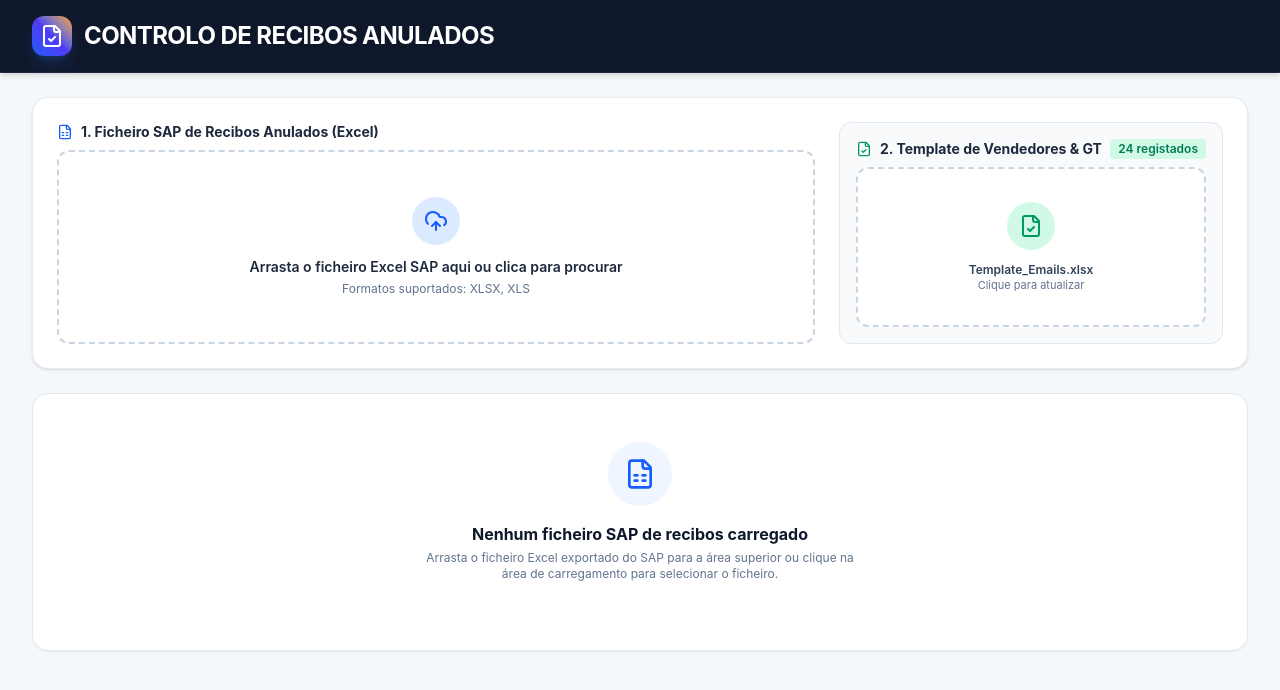
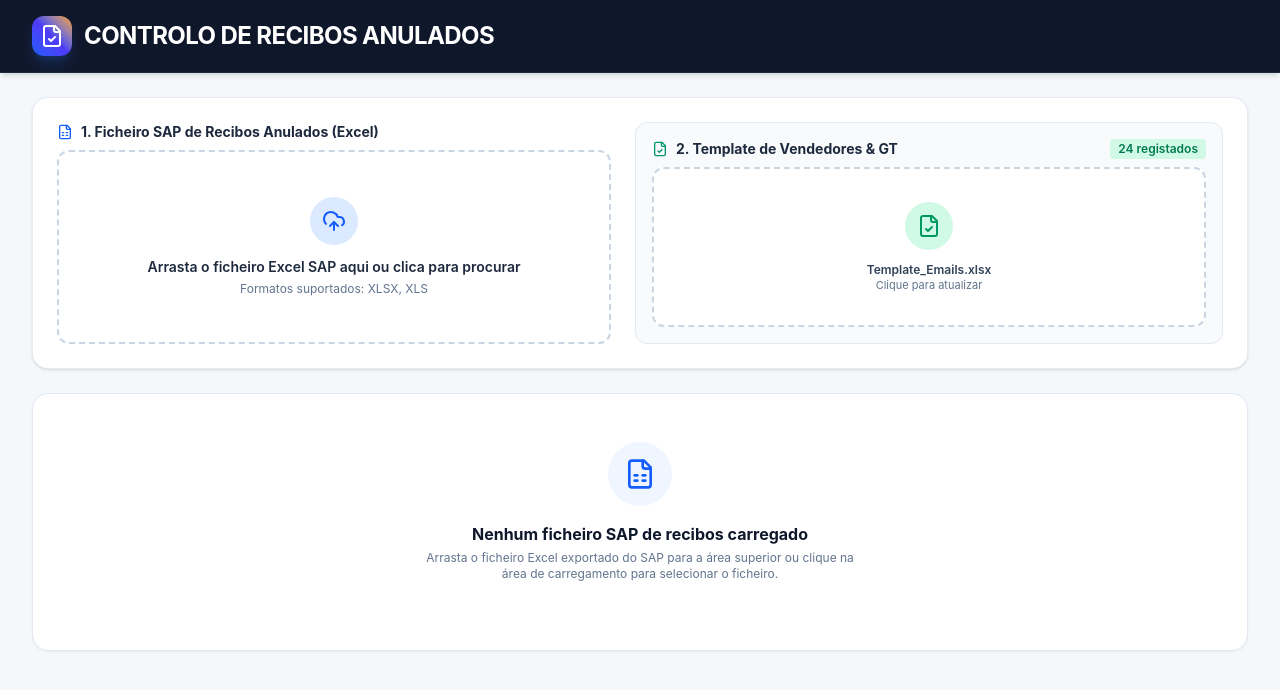
Before and after one commit to SumolCompalAFSN/Relat-rio-Recibos-Anulados, a React (Vite) app: page / in a window 1280 px wide. Shown: the top 690 px of the page. Built offline with nearby package versions, Linux system fonts and the light colour scheme.

Commit message:
Update FileUploadSection.tsx

```diff
--- a/src/components/FileUploadSection.tsx
+++ b/src/components/FileUploadSection.tsx
@@ -106,7 +106,7 @@ export const FileUploadSection: React.FC<FileUploadSectionProps> = ({
         </div>
 
         {/* Secondary Box: Template Vendedores / GT Mapping */}
-        <div className="lg:w-96 flex flex-col bg-slate-50 border border-slate-200 rounded-xl p-4">
+        <div className="flex-1 flex flex-col bg-slate-50 border border-slate-200 rounded-xl p-4">
           <div>
             <div className="flex items-center justify-between mb-2">
               <label className="text-sm font-bold text-slate-800 flex items-center gap-2">
```
